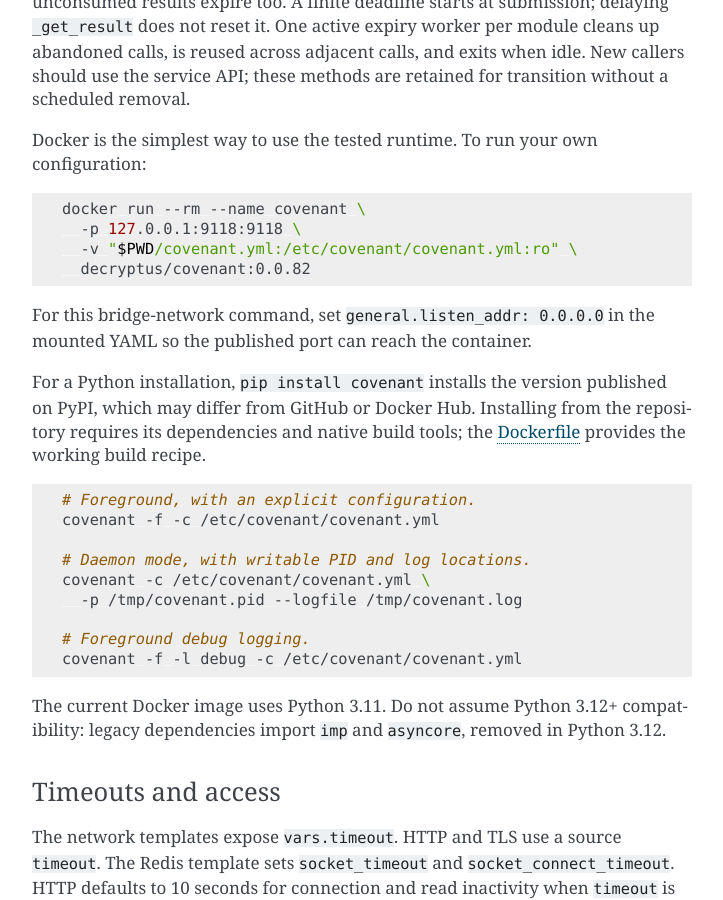
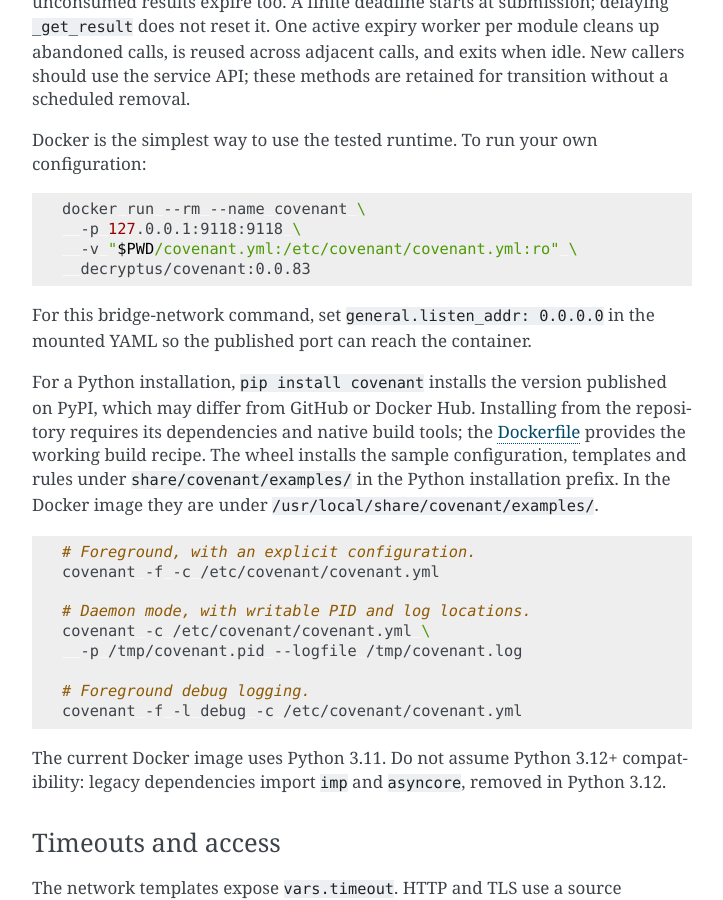
Before and after one commit to decryptus/covenant, a Sphinx documentation site: the page built from docs/index.md, in a window 1280 px wide and 900 px high, scrolled down 10772 px. Shown: the whole window, without its empty margins (388-1111 px from the left). Built offline with Sphinx 7.4.7, drawn with Linux system fonts in a browser that asks for light colours; some of the changed text lies outside the part shown.

Commit message:
Release 0.0.83 with the restricted TLS sample in distribution packages

````diff
--- a/README.md
+++ b/README.md
@@ -62,7 +62,7 @@ orders_workers_active 3.0
 Edit `examples/quickstart/data/status.json`, then call the endpoint again to see the
 new values. Collection happens when the endpoint is scraped.
 
-The example pins `decryptus/covenant:0.0.82` and exposes port 9118 only on the local
+The example pins `decryptus/covenant:0.0.83` and exposes port 9118 only on the local
 host. If the first request arrives before the API is ready, retry it.
 
 ```sh
@@ -482,7 +482,7 @@ Docker is the simplest way to use the tested runtime. To run your own configurat
 docker run --rm --name covenant \
   -p 127.0.0.1:9118:9118 \
   -v "$PWD/covenant.yml:/etc/covenant/covenant.yml:ro" \
-  decryptus/covenant:0.0.82
+  decryptus/covenant:0.0.83
 ```
 
 For this bridge-network command, set `general.listen_addr: 0.0.0.0` in the
@@ -491,7 +491,9 @@ mounted YAML so the published port can reach the container.
 For a Python installation, `pip install covenant` installs the version published
 on PyPI, which may differ from GitHub or Docker Hub. Installing from the repository
 requires its dependencies and native build tools; the [Dockerfile](Dockerfile)
-provides the working build recipe.
+provides the working build recipe. The wheel installs the sample configuration,
+templates and rules under `share/covenant/examples/` in the Python installation
+prefix. In the Docker image they are under `/usr/local/share/covenant/examples/`.
 
 ```sh
 # Foreground, with an explicit configuration.
--- a/docker-compose.yml
+++ b/docker-compose.yml
@@ -1,7 +1,7 @@
 version: '3.2'
 services:
   covenant:
-    image: decryptus/covenant:0.0.82
+    image: decryptus/covenant:0.0.83
     container_name: covenant
     environment:
       COVENANT_EXTRA_OPTS: --listen-addr 0.0.0.0
--- a/docs/index.md
+++ b/docs/index.md
@@ -12,6 +12,7 @@ Installation, configuration, public APIs and troubleshooting.
    certlord
    observations
    configuration-validation
+   release-0.0.83
    release-0.0.82
    release-0.0.81
    release-0.0.80
--- a/setup.yml
+++ b/setup.yml
@@ -4,8 +4,8 @@ description: covenant
 author: Adrien Delle Cave
 author_email: pypi@doowan.net
 copyright: '2018-2026 fjord-technologies'
-release: '0.0.82'
-version: '0.0.82'
+release: '0.0.83'
+version: '0.0.83'
 license: License GPL-3
 url: https://github.com/decryptus/covenant
 python_requires:
````
Also changed, not shown: docs/release-0.0.83.md (added, +12 -0 lines), setup.cfg (+7 -0 lines), 7 other files.
